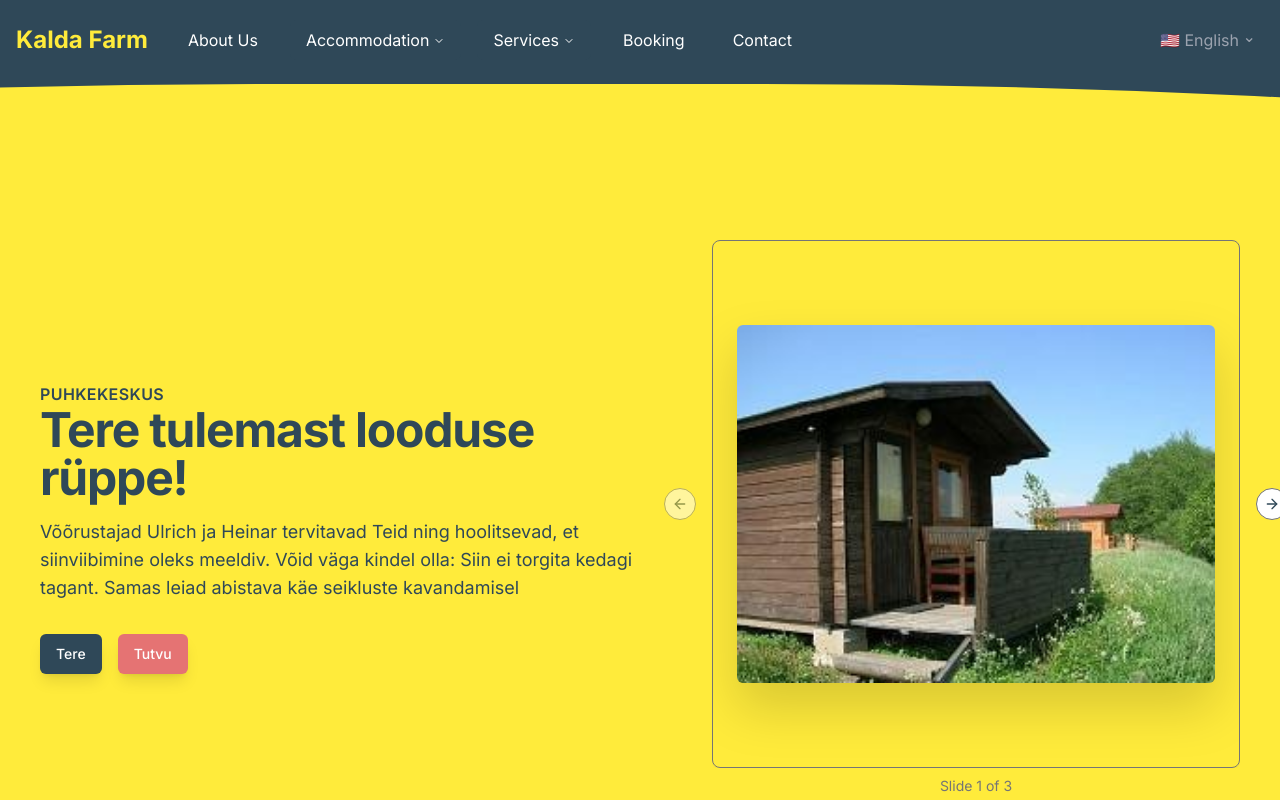
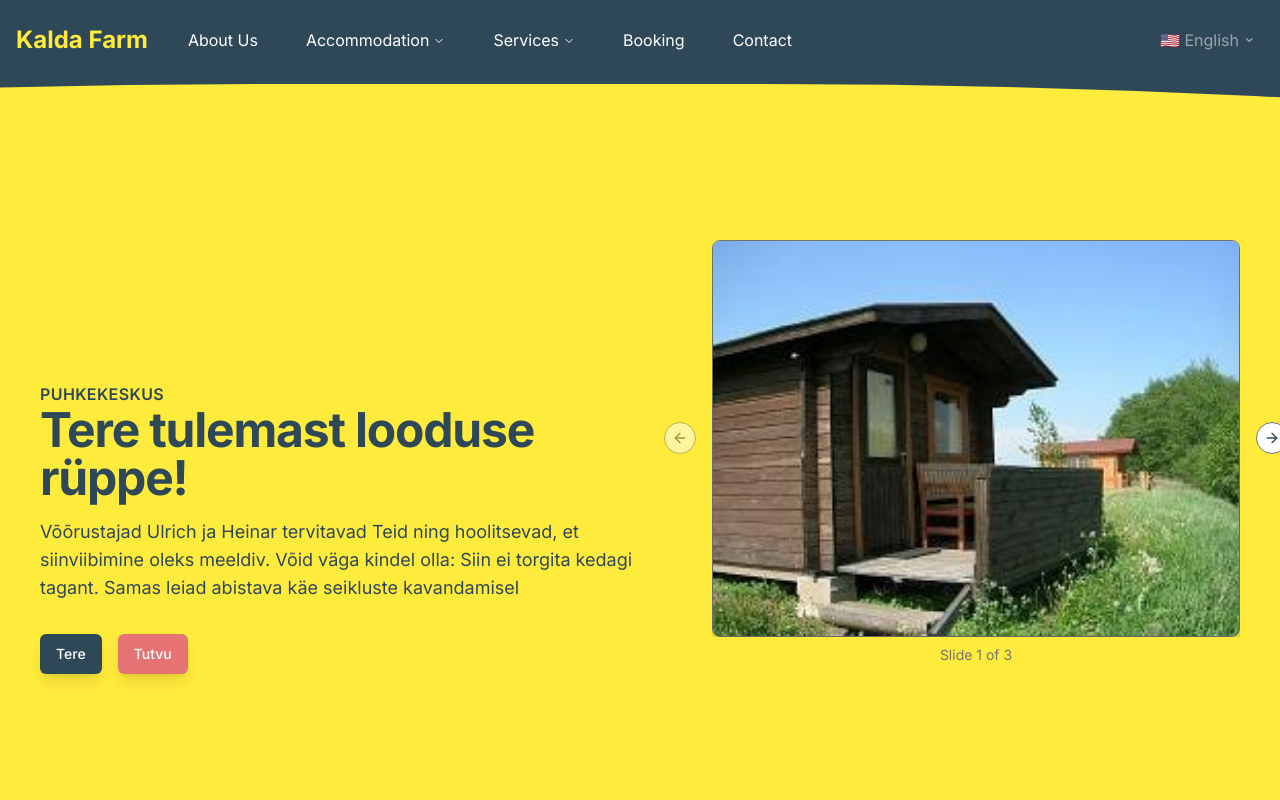
Before and after one commit to 77ccreed/kalda-next, a Next.js app: page /en in a window 1280 px wide. Shown: the top 800 px of the page. Built offline with nearby package versions, Linux system fonts and the light colour scheme.

Commit message:
refactor: Update CarouselHero component to use full width and height for images

```diff
--- a/src/components/CarouselHero.tsx
+++ b/src/components/CarouselHero.tsx
@@ -106,8 +106,8 @@ const CarouselHero = ({
                   <CarouselContent className="-ml-4">
                     {images.map((image, index) => (
                       <CarouselItem key={index} className="pl-4">
-                        <Card>
-                          <CardContent className="flex aspect-square items-center justify-center p-6">
+                        <Card className="w-full h-full">
+                          <CardContent className="p-0">
                             <Image
                               src={image.src}
                               alt={image.alt}
```
